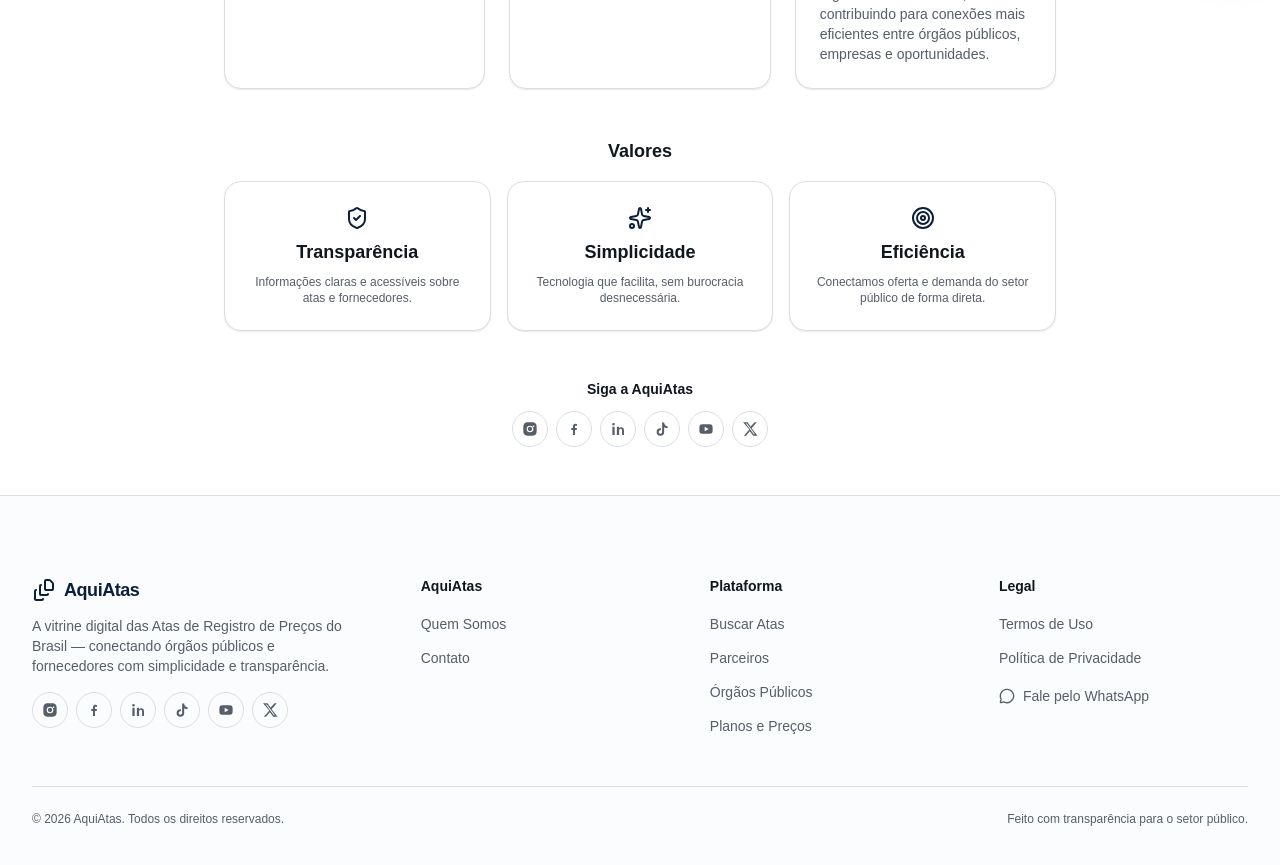
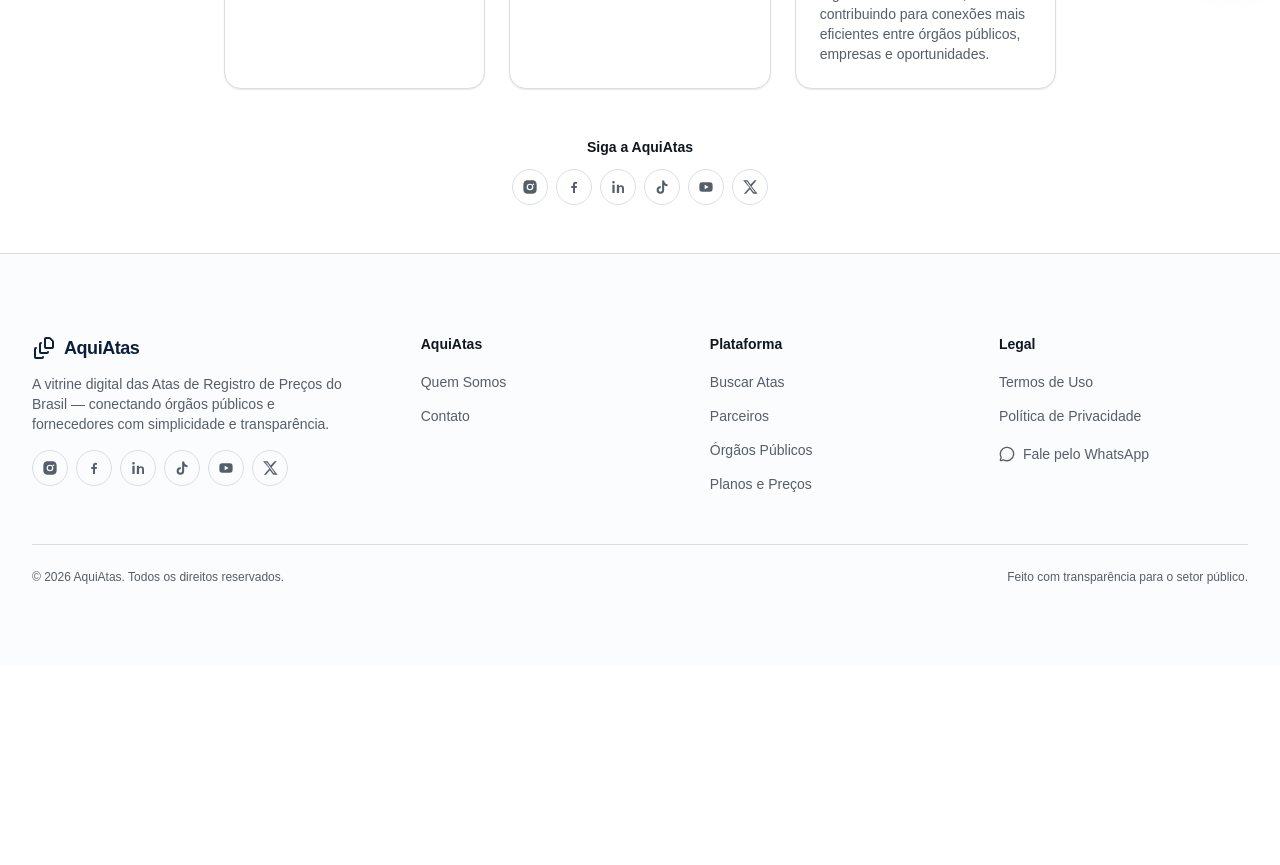
Before and after one commit to cristyanrocha/aquiatas-v2, a React (Vite) app: page /quem-somos in a window 1280 px wide. Shown: the part 820-1685 px from the top of the page. After the commit the page ends 1485 px from the top, so only its background shows below. Built offline with nearby package versions, Linux system fonts and the light colour scheme; no server answers; the database is empty.

Commit message:
Quem Somos: remover seção antiga duplicada de Valores, mantendo apenas o card dentro de Missão | Visão | Valores

```diff
--- a/src/pages/public/QuemSomosPage.tsx
+++ b/src/pages/public/QuemSomosPage.tsx
@@ -1,12 +1,6 @@
-import { Compass, Eye, ShieldCheck, Sparkles, Target } from 'lucide-react'
+import { Compass, Eye, Target } from 'lucide-react'
 import { Seo, SocialIconLink } from '@/components/common'
 import { SOCIAL_LINKS } from '@/constants/social'
-
-const VALUES = [
-  { icon: ShieldCheck, title: 'Transparência', description: 'Informações claras e acessíveis sobre atas e fornecedores.' },
-  { icon: Sparkles, title: 'Simplicidade', description: 'Tecnologia que facilita, sem burocracia desnecessária.' },
-  { icon: Target, title: 'Eficiência', description: 'Conectamos oferta e demanda do setor público de forma direta.' },
-]
 
 export function QuemSomosPage() {
   return (
@@ -69,19 +63,6 @@
         </div>
       </div>
 
-      <div className="mt-12">
-        <h2 className="mb-4 text-center text-lg font-semibold text-foreground">Valores</h2>
-        <div className="grid grid-cols-1 gap-4 sm:grid-cols-3">
-          {VALUES.map((value) => (
-            <div key={value.title} className="flex flex-col items-center gap-2 rounded-xl border border-border bg-card p-6 text-center shadow-sm">
-              <value.icon className="size-6 text-brand" aria-hidden="true" />
-              <h3 className="text-lg font-semibold text-nowrap text-foreground">{value.title}</h3>
-              <p className="text-xs text-muted-foreground">{value.description}</p>
-            </div>
-          ))}
-        </div>
-      </div>
-
       <div className="mt-12 flex flex-col items-center gap-3">
         <h2 className="text-sm font-semibold text-foreground">Siga a AquiAtas</h2>
         <div className="flex gap-2">
```
